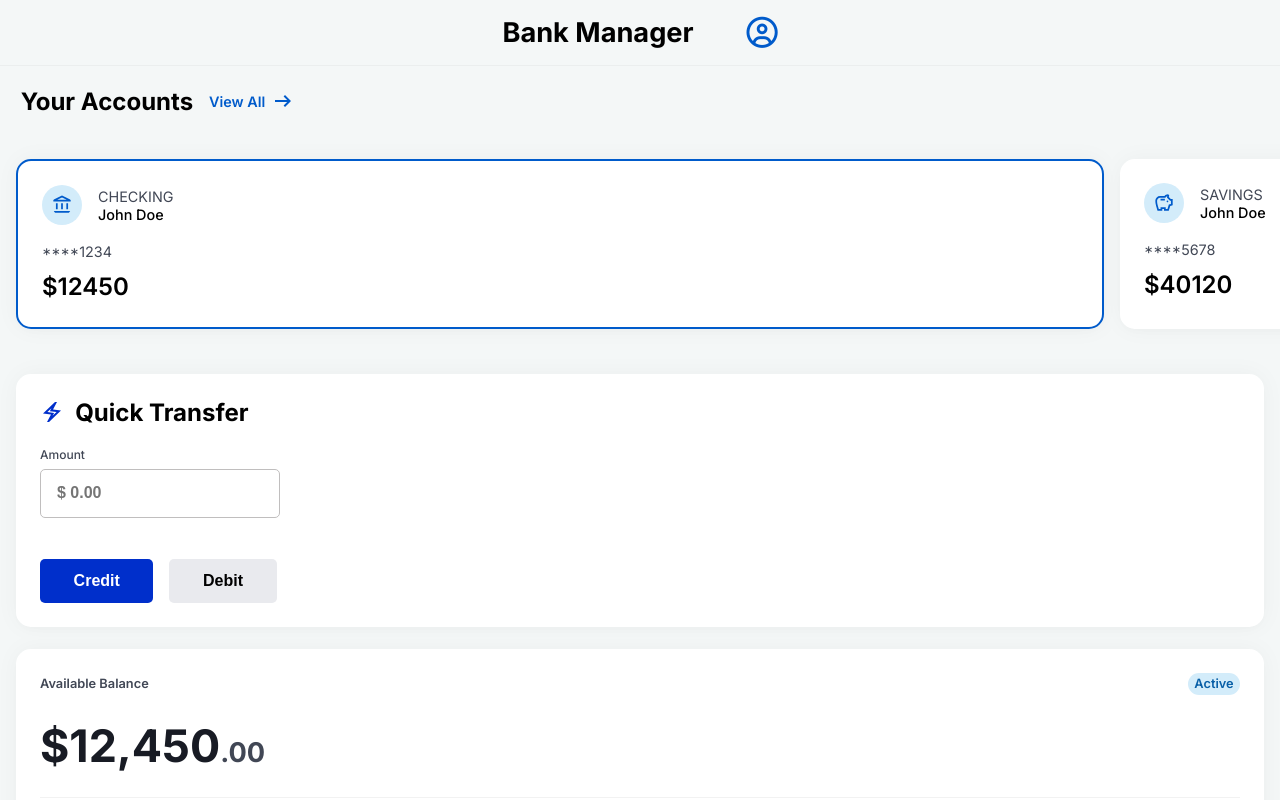
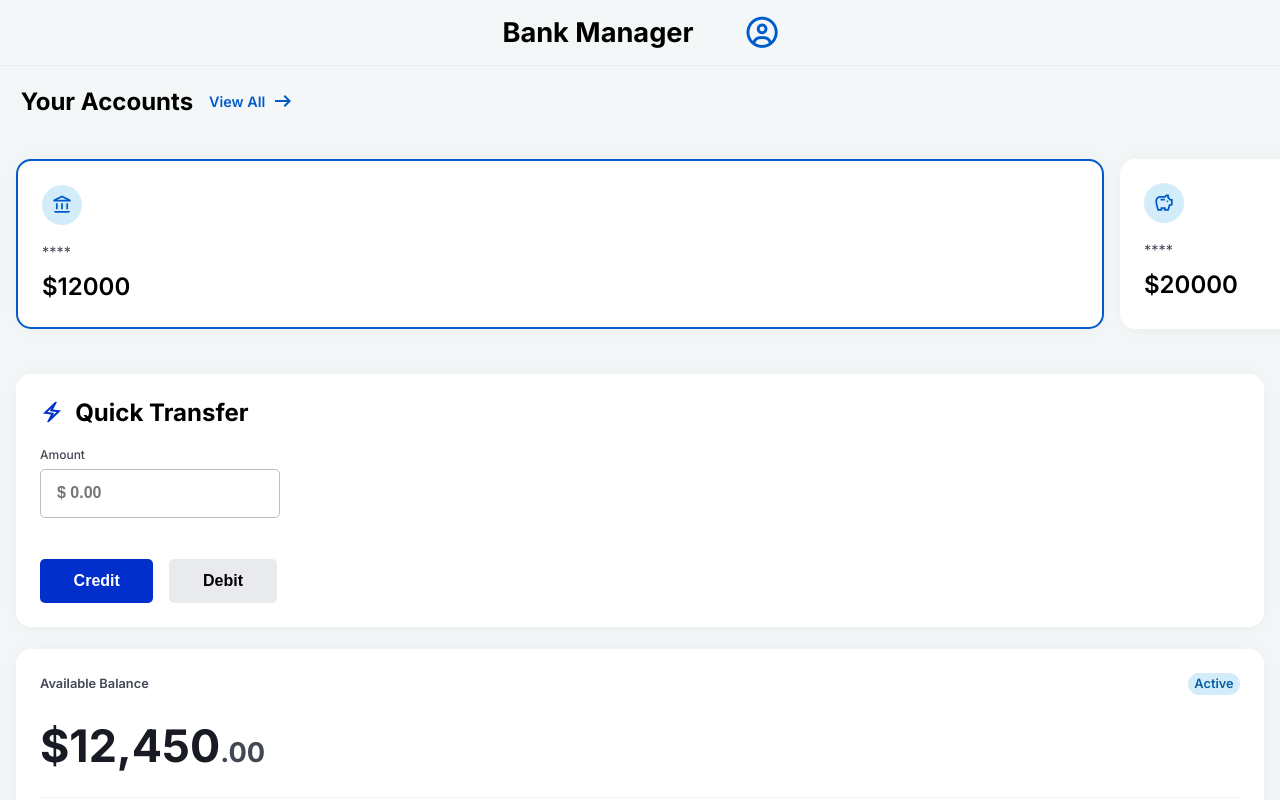
Before and after one commit to hadiashah01/bank-account-manager, a React (Vite) app: page / in a window 1280 px wide. Shown: the top 800 px of the page. Built offline with nearby package versions, Linux system fonts and the light colour scheme.

Commit message:
integrate bank account methods with React state in Appjsx
move thr create createBankAccount from main.jsx to App.jsx

```diff
--- a/src/App.jsx
+++ b/src/App.jsx
@@ -6,42 +6,111 @@ import AvailableBalance from "./components/AvailableBalance/AvailableBalance";
 import { useState } from "react";
 
 export default function App() {
-  const [accounts, setAccounts] = useState([
-    { id: 1234, type: "CHECKING", balance: 12450, holder: "John Doe" },
-    {
-      id: 5678,
-      type: "SAVINGS",
-      balance: 40120,
-      holder: "John Doe",
-    },
-    {
-      id: 9112,
-      type: "CREDITS",
-      balance: -12450,
-      holder: "John Doe",
-    },
-  ]);
-  const [activeAccountId, setActiveAccountId] = useState(1234);
+  function createBankAccount(userFullName, branchInfo, depositAmount) {
+    const accountNumber =
+      Math.floor(Math.random() * 900000000000) + 100000000000;
+    let branchName = branchInfo.branchName;
+    let branchCode = branchInfo.branchCode;
+    const dailyCreditLimit = 5000;
+    const dailyDebitLimit = 5000;
+    const monthlyCreditLimit = 150000;
+    const monthlyDebitLimit = 150000;
+    let userBalance = depositAmount;
+    let creditedToday = 0;
+    let debitedToday = 0;
+    let TransactionRecords = [];
+    function updateCredits(credits) {
+      if (credits + creditedToday <= dailyCreditLimit) {
+        userBalance += credits;
+        creditedToday += credits;
 
-  const onDebit = (amount, targetId) => {
-    if (!amount || !targetId) return;
-    setAccounts((prev) =>
-      prev.map((acc) => {
-        return acc.id == targetId
-          ? { ...acc, balance: acc.balance - Number(amount) }
-          : acc;
-      }),
-    );
+        TransactionRecords.push({
+          userBalance,
+          actionType: " credit",
+          time: new Date(),
+        });
+        return userBalance;
+      }
+    }
+    function updateDebits(debits, targetUseraccount) {
+      if (debits + debitedToday <= dailyDebitLimit) {
+        userBalance -= debits;
+        targetUseraccount.balance += debits;
+        debitedToday += debits;
+        TransactionRecords.push({
+          userBalance,
+          actionType: "debit",
+          time: new Date(),
+        });
+        return userBalance;
+      }
+    }
+    function TransactionHistory() {
+      return TransactionRecords;
+    }
+    return {
+      userFullName,
+      accountNumber,
+      IbanNumber: branchCode + accountNumber,
+      get balance() {
+        return userBalance;
+      },
+      updateDebits,
+      updateCredits,
+      TransactionHistory,
+    };
+  }
+  const mainBranch = {
+    branchName: "Main Branch",
+    branchCode: 567,
+  };
+
+  const cityBranch = {
+    branchName: "City Branch",
+    branchCode: 789,
+  };
+
+  const canttBranch = {
+    branchName: "Cantt Branch",
+    branchCode: 345,
+  };
+  const initialAccounts = [
+    createBankAccount("Ali", mainBranch, 12000),
+    createBankAccount("Ahmed", cityBranch, 20000),
+    createBankAccount("Sara", canttBranch, 15000),
+  ];
+
+  const [accounts, setAccounts] = useState(initialAccounts);
+  const [activeAccountNumber, setActiveAccountNumber] = useState(
+    accounts[0].accountNumber,
+  );
+
+  const onDebit = (amount, targetAccountNumber) => {
+    if (!amount || !targetAccountNumber) return;
+    setAccounts((prev) => {
+      const UpdatedAccounts = [...prev];
+      const targetAccount = UpdatedAccounts.find(
+        (acc) => acc.accountNumber == targetAccountNumber,
+      );
+      const senderAccount = UpdatedAccounts.find(
+        (acc) => acc.accountNumber == activeAccountNumber,
+      );
+      if (!senderAccount || !targetAccount) return UpdatedAccounts;
+      senderAccount.updateDebits(Number(amount), targetAccount);
+      return UpdatedAccounts;
+    });
   };
   const onCredit = (amount) => {
     if (!amount) return;
-    setAccounts((prev) =>
-      prev.map((acc) =>
-        acc.id == 1234
-          ? { ...acc, balance: acc.balance + Number(amount) }
-          : acc,
-      ),
-    );
+    setAccounts((prev) => {
+      const UpdatedAccounts = [...prev];
+      const account = UpdatedAccounts.find(
+        (acc) => acc.accountNumber == activeAccountNumber,
+      );
+      if (!account) return UpdatedAccounts;
+      account.updateCredits(Number(amount));
+      return UpdatedAccounts;
+    });
   };
   return (
     <>
--- a/src/main.jsx
+++ b/src/main.jsx
@@ -2,52 +2,6 @@ import { StrictMode } from "react";
 import { createRoot } from "react-dom/client";
 import "./index.css";
 import App from "./App";
-function createBankAccount(userFullName, branchInfo, depositAmount) {
-  let branchName = branchInfo.branchName;
-  let branchCode = branchInfo.branchCode;
-  const dailyCreditLimit = 5000;
-  const dailyDebitLimit = 5000;
-  const monthlyCreditLimit = 150000;
-  const monthlyDebitLimit = 150000;
-  let userBalance = depositAmount;
-  let creditedToday = 0;
-  let debitedToday = 0;
-  let TransactionRecords = [];
-  function updateCredits(credits) {
-    if (credits + creditedToday <= dailyCreditLimit) {
-      userBalance += credits;
-      creditedToday += credits;
-      TransactionRecords.push({
-        userBalance,
-        actionType: " credit",
-        time: new Date(),
-      });
-    }
-  }
-  function updateDebits(debits, targetUseraccount) {
-    if (debits + debitedToday <= dailyDebitLimit) {
-      userBalance -= debits;
-      targetUseraccount += debits;
-      debitedToday += debits;
-      TransactionRecords.push({
-        userBalance,
-        actionType: "debit",
-        time: new Date(),
-      });
-    }
-  }
-  function TransactionHistory() {
-    return TransactionRecords;
-  }
-  return {
-    userFullName,
-    accountNumber: 675445266598,
-    IbanNumber: branchCode + "675445",
-    updateDebits,
-    updateCredits,
-    TransactionHistory,
-  };
-}
 
 createRoot(document.getElementById("root")).render(
   <StrictMode>
--- a/vite.config.js
+++ b/vite.config.js
@@ -4,5 +4,5 @@ import react from "@vitejs/plugin-react";
 // https://vite.dev/config/
 export default defineConfig({
   plugins: [react()],
-  base: "/winterworld-lahore-clone/",
+  base:'/bank-account-manager/',
 });
```
